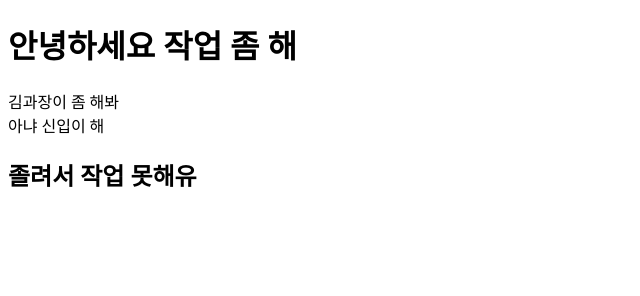
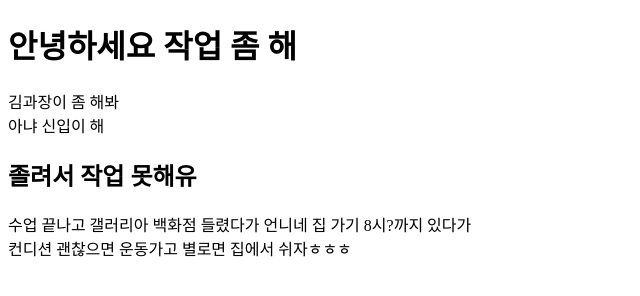
Before and after one commit to rudqja1127/sbs, a plain HTML site: page index.html in a window 1280 px wide. Shown: the whole page, without its empty margins (0-640 px from the left). Drawn offline with Linux system fonts and the light colour scheme.

Commit message:
first commit

```diff
--- a/index.html
+++ b/index.html
@@ -20,6 +20,8 @@
   <main>김과장이 좀 해봐</main>
   <footer>아냐 신입이 해</footer>
   <h2>졸려서 작업 못해유</h2>
+  <p>수업 끝나고 갤러리아 백화점 들렸다가 언니네 집 가기 8시?까지 있다가 <br>
+  컨디션 괜찮으면 운동가고 별로면 집에서 쉬자ㅎㅎㅎ</p>
 </body>
 
 </html>
```
